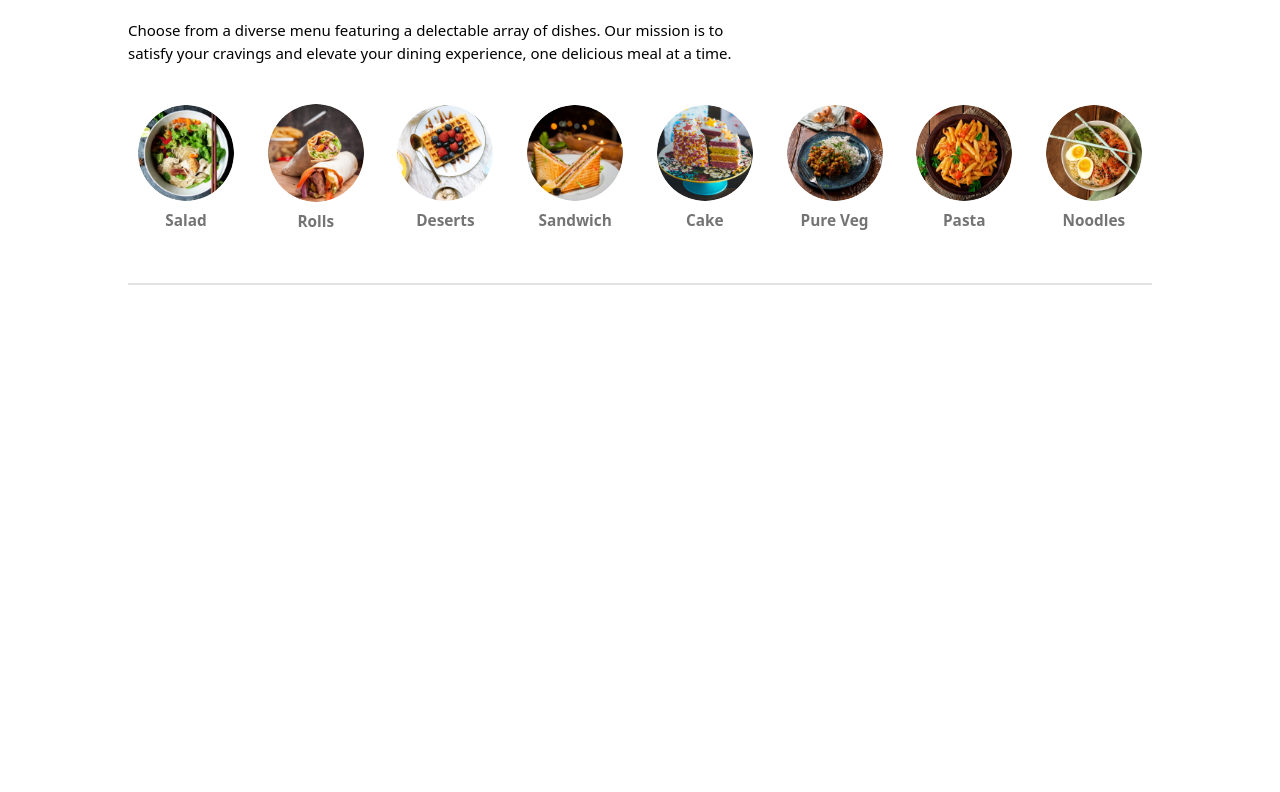
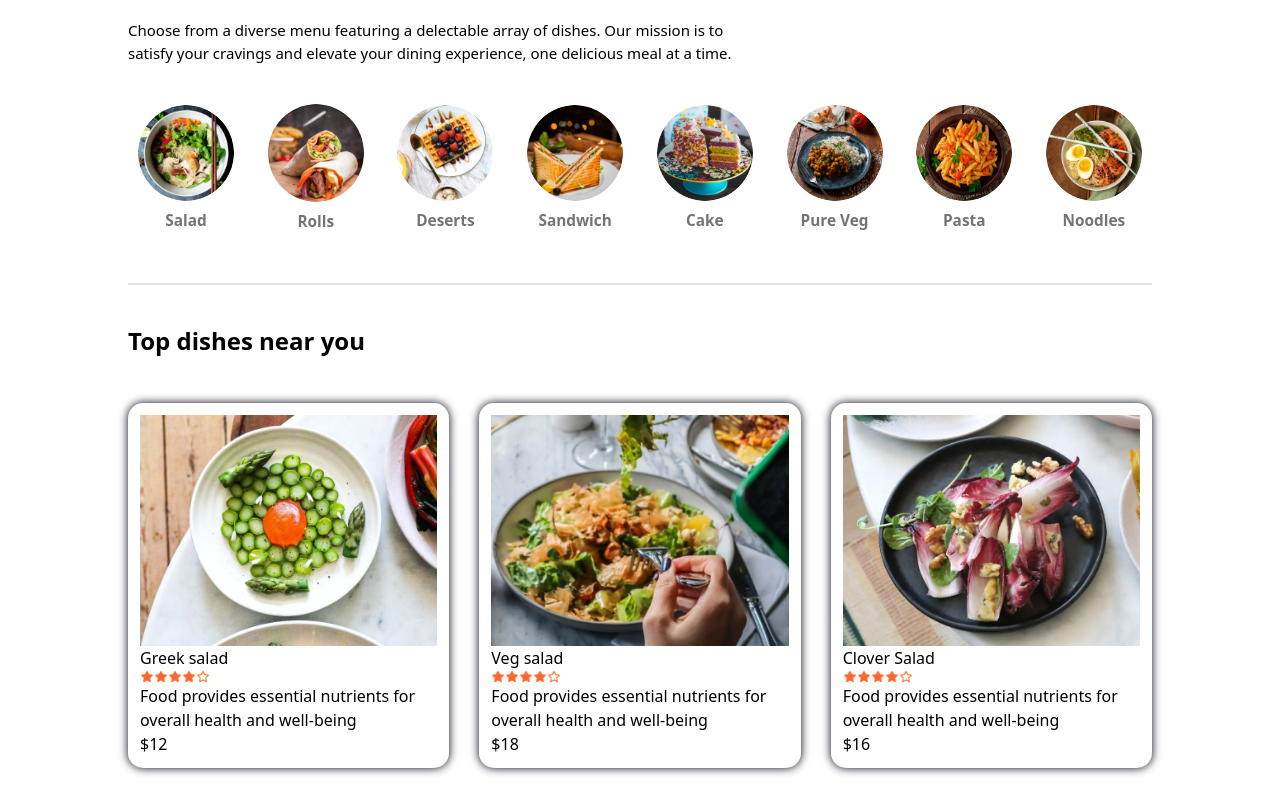
Before and after one commit to Winfredo/Food-Delivery-App, a Next.js app: page / in a window 1280 px wide. Shown: the part 592-1384 px from the top of the page. Before the commit the page ends 887 px from the top, so only its background shows below. Built offline with nearby package versions, Linux system fonts and the light colour scheme.

Commit message:
updates.

```diff
--- a/app/layout.tsx
+++ b/app/layout.tsx
@@ -2,6 +2,7 @@ import type { Metadata } from "next";
 import { Geist, Geist_Mono } from "next/font/google";
 import "./globals.css";
 import Navbar from "@/components/Navbar";
+import StoreContextProvider from "@/context/StoreContextProvider";
 
 const geistSans = Geist({
   variable: "--font-geist-sans",
@@ -28,8 +29,10 @@ export default function RootLayout({
       <body
         className={`${geistSans.variable} ${geistMono.variable} antialiased w-[80%] mx-auto`}
       >
+        <StoreContextProvider>
         <Navbar />
         {children}
+        </StoreContextProvider>
       </body>
     </html>
   );
--- a/app/page.tsx
+++ b/app/page.tsx
@@ -2,17 +2,16 @@
 import React, { useState } from "react";
 import Header from "@/components/Header";
 import Exploremenu from "@/components/Exploremenu";
-import StoreContextProvider from "@/context/StoreContextProvider";
+import FoodDisplay from "@/components/FoodDisplay"
 
 const page = () => {
   const [category, setCategory] = useState("All");
 
   return (
     <div>
-      <StoreContextProvider>
         <Header />
         <Exploremenu category={category} setCategory={setCategory} />
-      </StoreContextProvider>
+        <FoodDisplay category={category} />
     </div>
   );
 };
--- a/context/StoreContextProvider.jsx
+++ /dev/null
@@ -1,18 +0,0 @@
-import React,{createContext} from 'react'
-
-export const storeContext = createContext(null);
-
-const StoreContextProvider = (props) => {
-
-    const storeValue = {
-
-    }
-
-    return (
-        <storeContext.Provider value={storeValue}>
-            {props.children}
-        </storeContext.Provider>
-    )
-}
-
-export default StoreContextProvider
```
